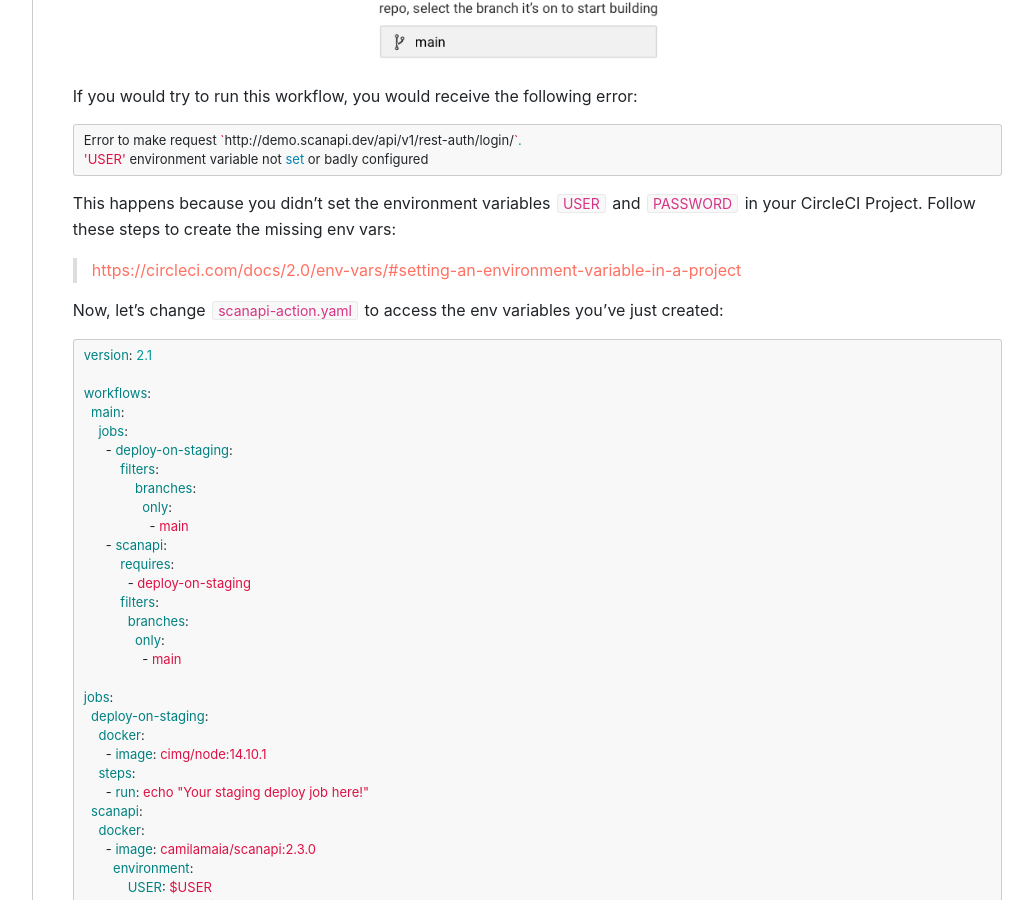
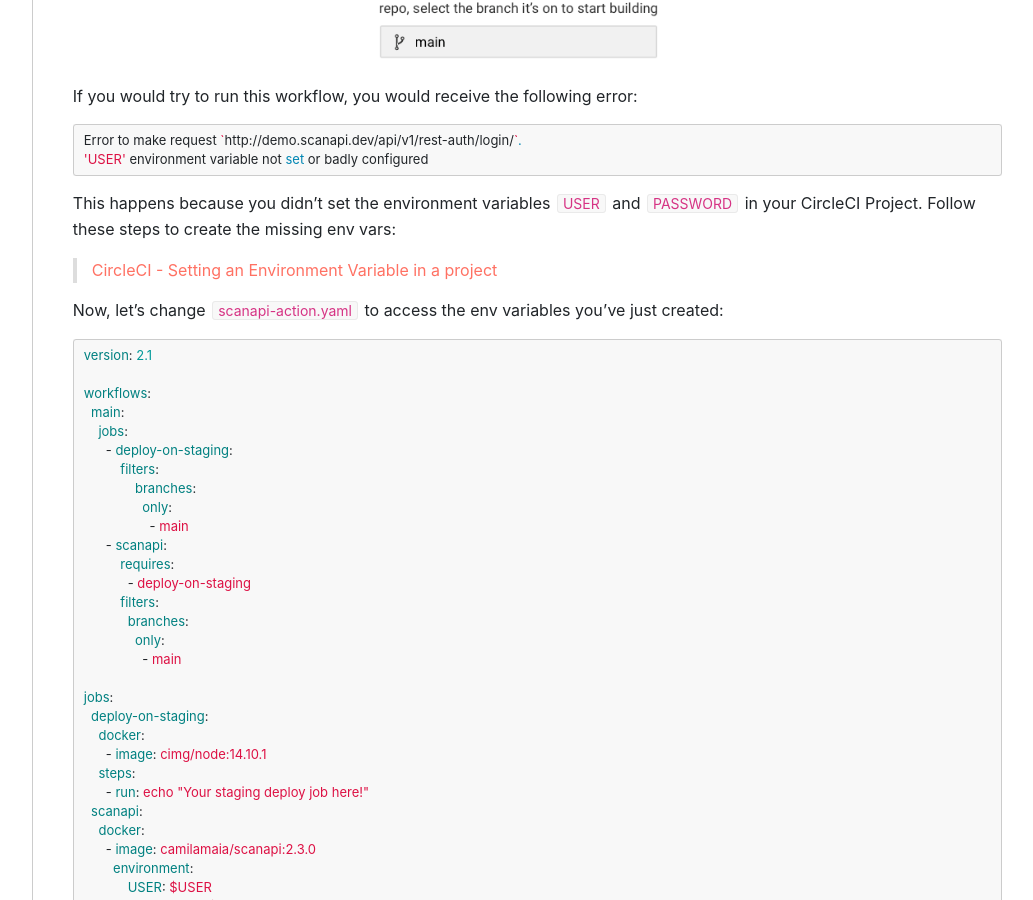
Before and after one commit to scanapi/website, a Jekyll site: the page built from _tutorials/step13.md, in a window 1280 px wide and 900 px high, scrolled down 6008 px. Shown: the whole window, without its empty margins (238-1271 px from the left). Built offline with Jekyll 4.4.1, drawn with Linux system fonts in a browser that asks for light colours; some of the changed lines change nothing that is shown; some of the changed text lies outside the part shown.

Commit message:
Fix mobile

```diff
--- a/_tutorials/step13.md
+++ b/_tutorials/step13.md
@@ -102,7 +102,7 @@
 This happens because you didn't set the environment variables `USER` and `PASSWORD` in your
 GitHub repository. Follow these steps to create the missing env vars:
 
-> [https://docs.github.com/en/actions/reference/encrypted-secrets](https://docs.github.com/en/actions/reference/encrypted-secrets)
+> [GitHub - Encrypted Secrets][gh-encrypted-secrets]
 
 Now, let's change `scanapi-action.yaml` to access the secrets you've just created:
 
@@ -258,7 +258,7 @@
 This happens because you didn't set the environment variables `USER` and `PASSWORD` in your
 CircleCI Project. Follow these steps to create the missing env vars:
 
-> [https://circleci.com/docs/2.0/env-vars/#setting-an-environment-variable-in-a-project](https://circleci.com/docs/2.0/env-vars/#setting-an-environment-variable-in-a-project)
+> [CircleCI - Setting an Environment Variable in a project][circle-ci-env-var]
 
 Now, let's change `scanapi-action.yaml` to access the env variables you've just created:
 
@@ -346,11 +346,13 @@
 
 Read more: [Official ScanAPI Documentation][scanapi-docs]
 
+[circle-ci-env-var]: http://www.circleci.com/docs/2.0/env-vars/#setting-an-environment-variable-in-a-project
 [circle-ci-official-docs]: https://circleci.com/docs/
 [circle-ci-setup]: https://circleci.com/docs/2.0/getting-started/#setting-up-circleci
 [circle-ci]: http://circleci.com/
 [gh-actions-official-docs]: https://docs.github.com/en/actions
 [gh-actions]: https://github.com/features/actions
+[gh-encrypted-secrets]: https://docs.github.com/en/actions/reference/encrypted-secrets
 [scanapi-docker-hub]: https://hub.docker.com/r/camilamaia/scanapi
 [scanapi-docs]: /docs.html
 [scanapi-gh-action]: https://github.com/marketplace/actions/scanapi
```
